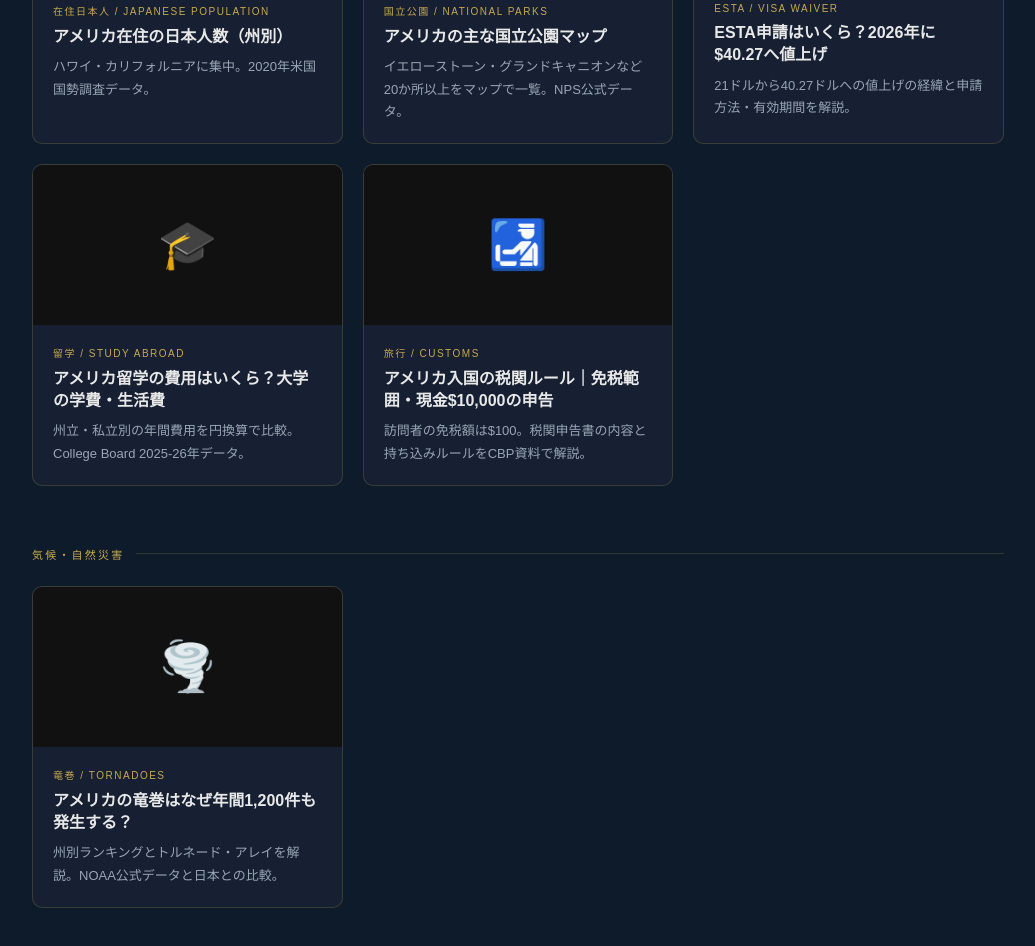
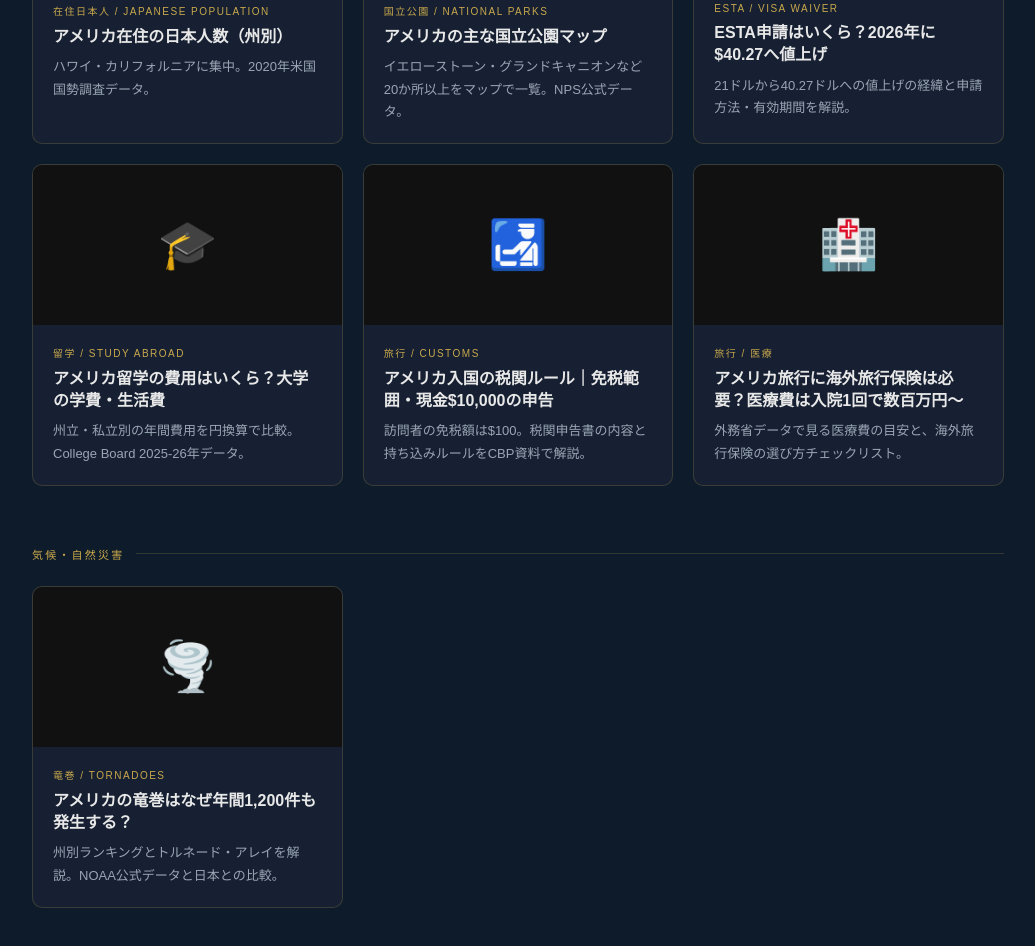
Before and after one commit to ktvr25277/us-square, a plain HTML site: page index.html in a window 1280 px wide. Shown: the part 2709-3655 px from the top of the page, without its empty margins (122-1157 px from the left). Drawn offline with Linux system fonts and the light colour scheme.

Commit message:
Add travel insurance card section to index.html

```diff
--- a/index.html
+++ b/index.html
@@ -249,6 +249,14 @@ footer a{color:var(--gold);text-decoration:none}
         <div class="card-desc">訪問者の免税額は$100。税関申告書の内容と持ち込みルールをCBP資料で解説。</div>
       </div>
     </a>
+    <a class="card" href="travel-insurance.html">
+      <div class="card-img"><div class="card-img-placeholder">🏥</div></div>
+      <div class="card-body">
+        <div class="card-category">旅行 / 医療</div>
+        <div class="card-title">アメリカ旅行に海外旅行保険は必要？医療費は入院1回で数百万円〜</div>
+        <div class="card-desc">外務省データで見る医療費の目安と、海外旅行保険の選び方チェックリスト。</div>
+      </div>
+    </a>
   </div>
 
   <div class="section-title">気候・自然災害</div>
```
